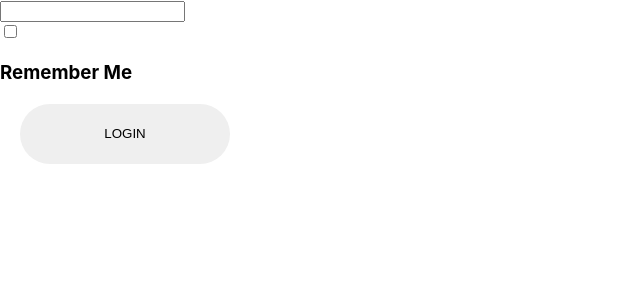
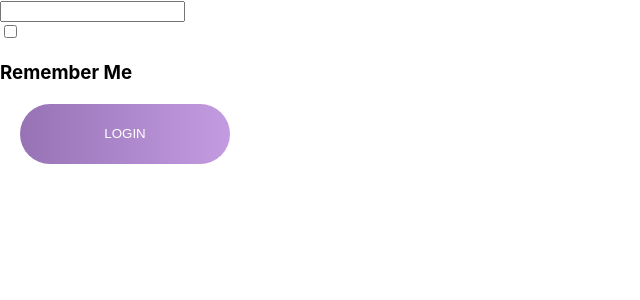
Before and after one commit to AndreaTenji/Thanq, a React (Create React App) app: page / in a window 1280 px wide. Shown: the top 300 px of the page, without its empty margins (0-640 px from the left). Built offline with nearby package versions, Linux system fonts and the light colour scheme.

Commit message:
added color button css

```diff
--- a/src/App.js
+++ b/src/App.js
@@ -1,7 +1,7 @@
 import React, { Component } from 'react';
 
 import './App.css';
-import Login from './Screen/Login';
+import Login from './Screen/Login.js';
 
 class App extends Component {
   render() {
--- a/src/atom/Button.css
+++ b/src/atom/Button.css
@@ -1,4 +1,16 @@
+:root {
+    --white: #ffffff;
+    --grey: #999999;
 
+    --uno:#382255;
+    --due: #5E437D;
+    --tre: #9773B5;
+    --quattro: #C39BE1;
+}
+
+.background-two {
+    background-image: linear-gradient(to right, var(--tre) , var(--quattro));
+    }
 
 .button {
     width: 200px;
--- a/src/atom/Button.js
+++ b/src/atom/Button.js
@@ -5,7 +5,7 @@ export default class Button extends Component {
     render() {
         return (
             <div>
-                <button className="button" type="submit" value="Login">LOGIN</button>
+                <button className="button background-two" type="submit" value="Login">LOGIN</button>
             </div>
         );
     }
```
